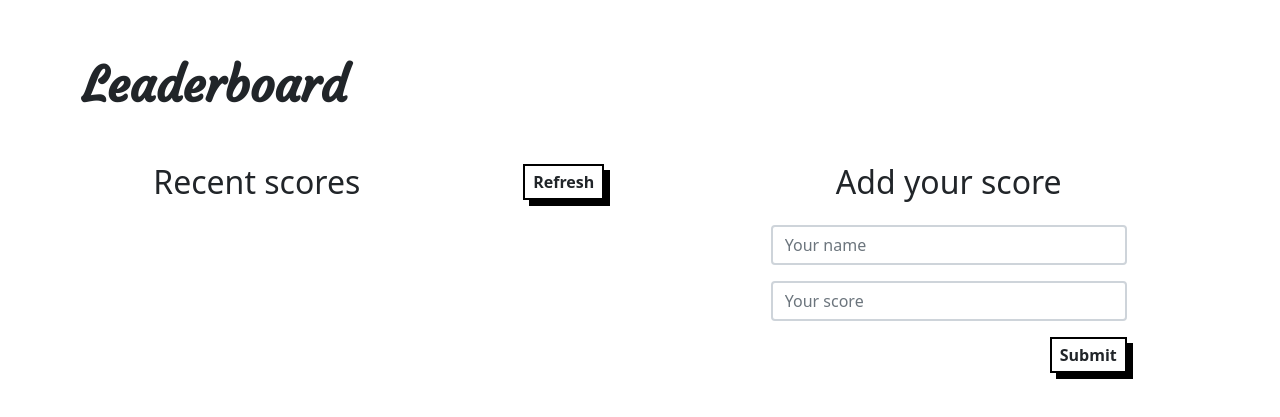
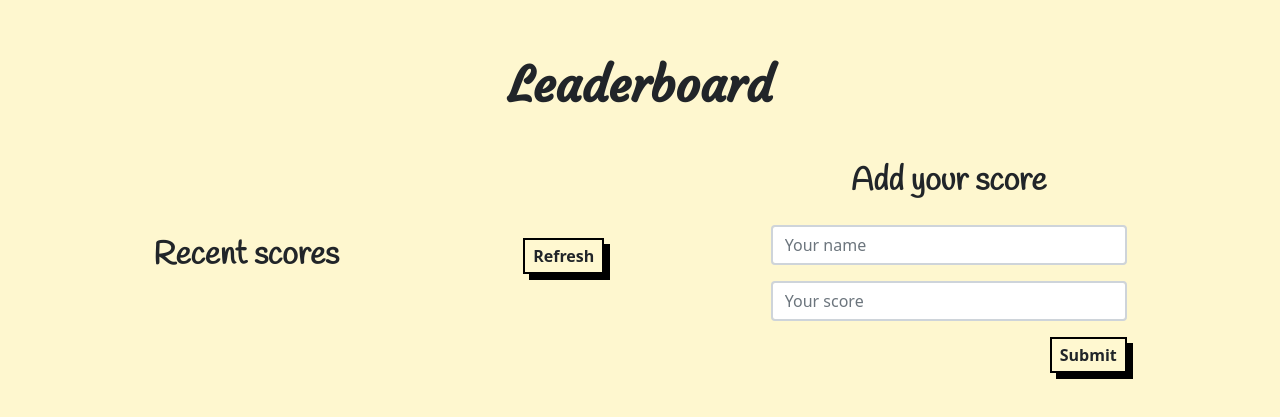
Before and after one commit to ShadyShawkat/Leaderboard, a website built with webpack: page src/index.html in a window 1280 px wide. Shown: the part 185-602 px from the top of the page. Built offline with nearby package versions, Linux system fonts and the light colour scheme; no server answers.

Commit message:
Add styling final touches

```diff
--- a/src/css/main.css
+++ b/src/css/main.css
@@ -3,6 +3,7 @@
   border: 2px solid black;
   box-shadow: 6px 6px black;
   font-weight: bold;
+  background-color: #fff8d170;
 }
 
 .custom-btn:hover {
@@ -15,6 +16,7 @@
 
 .wrapper {
   height: 100vh;
+  background-color: #fdf1ac94;
 }
 
 h1 {
@@ -23,8 +25,13 @@ h1 {
   font-size: 3rem;
 }
 
+h2 {
+  font-family: 'Handlee', cursive;
+  font-weight: 900;
+}
+
 .scores__table ul {
-  border: 4px solid black;
+  border: 3px solid black;
 }
 
 .scores__table ul li {
@@ -38,3 +45,7 @@ h1 {
 .scores__table ul li:nth-child(odd) {
   background-color: lightgray;
 }
+
+.scores__table ul li:nth-child(even) {
+  background-color: white;
+}
--- a/src/index.html
+++ b/src/index.html
@@ -12,9 +12,9 @@
 <body>
     <div class="wrapper d-flex align-items-center">
         <div class="container">
-            <h1 class="mb-5">Leaderboard</h1>
-            <div class="main-content d-flex justify-content-around row">
-                <div class="scores col-5">
+            <h1 class="mb-5 text-center">Leaderboard</h1>
+            <div class="main-content d-flex justify-content-around row flex-column flex-lg-row align-items-center">
+                <div class="scores col-lg-5 col-8">
                     <div class="scores__heading d-flex align-items-center">
                         <h2 class="me-3">Recent scores</h2>
                         <button type="button" id="refresh-btn" class="custom-btn ms-auto px-2 py-1">Refresh</button>
@@ -24,7 +24,7 @@
                         </ul>
                     </div>
                 </div>
-                <div class="form-container col-4">
+                <div class="form-container col-lg-4 col-8 mt-5 mt-lg-0">
                     <h2 class="form-container__heading text-center">Add your score</h2>
                     <form class="d-flex flex-column gap-3 pt-4">
                         <input name="name" type="text" placeholder="Your name" class="form-control border-2" required>
--- a/src/style.css
+++ b/src/style.css
@@ -1,3 +1,5 @@
 @import url('https://fonts.googleapis.com/css2?family=Courgette&wght@100;200;300&display=swap');
+@import url('https://fonts.googleapis.com/css2?family=Courgette&family=Handlee&display=swap');
+
 @import "./css/reset.css";
 @import "./css/main.css";
```
Also changed, not shown: dist/index.bundle.js, dist/index.html.
